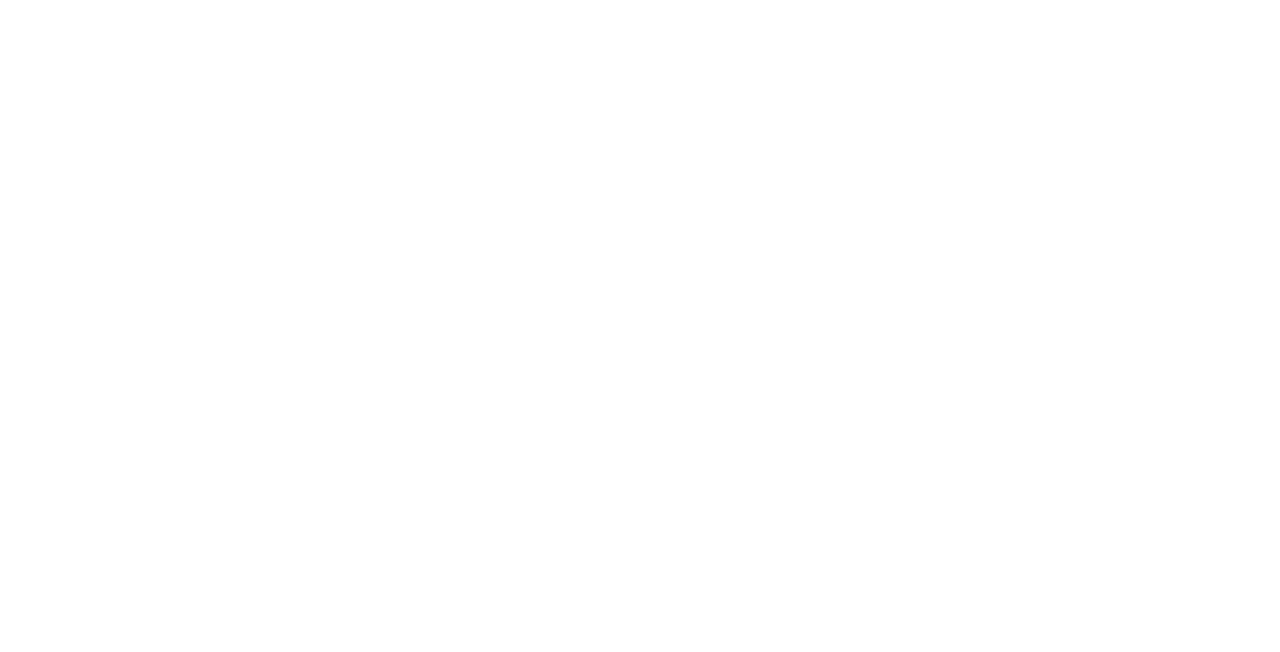
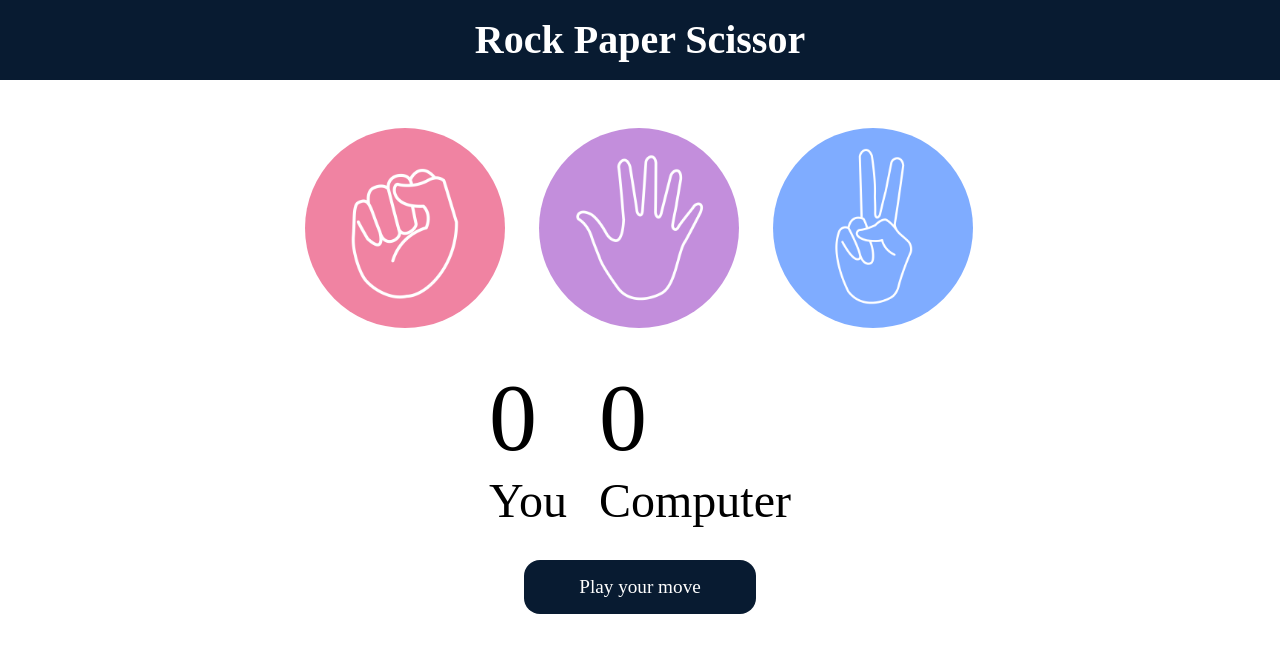
Before and after one commit to web-developers11/Javascript, a plain HTML site: page stone-paper-scissor/index.html in a window 1280 px wide. Drawn offline with Linux system fonts and the light colour scheme.

Commit message:
functionality added

```diff
--- a/stone-paper-scissor/index.html
+++ b/stone-paper-scissor/index.html
@@ -7,6 +7,33 @@
     <link rel="stylesheet" href="style.css"></link>
 </head>
 <body>
+    <div class="main-containe">
+        <h2>Rock Paper Scissor</h2>
+        <div class="choice-container">
+            <div class="choice" id="rock">
+                <img src="images/rock.png">
+            </div>
+            <div class="choice" id="paper">
+                <img src="images/paper.png">
+            </div>
+            <div class="choice" id="scissor">
+                <img src="images/scissors.png">
+            </div>
+        </div>
+        <div class="score">
+            <div class="user-card">
+                <p id="user-score">0</p>
+                <p>You</p>
+            </div>
+            <div class="comp-card">
+                <p id="comp-score">0</p>
+                <p>Computer</p>
+            </div>
+        </div>
+        <div class="play-move">
+            <p id="play">Play your move</p>
+        </div>
+    </div>
     <script src="index.js"></script>
 </body>
 </html>
--- a/stone-paper-scissor/index.js
+++ b/stone-paper-scissor/index.js
@@ -1 +1,57 @@
-console.log("sps");
+let choices=document.querySelectorAll(".choice");
+let msg=document.querySelector("#play");
+let userScore=document.querySelector("#user-score");
+let compScore=document.querySelector("#comp-score");
+
+let userCount=0;
+let compCount=0;
+
+choices.forEach((choice) => {
+  choice.addEventListener("click", () => {
+    const userChoice = choice.getAttribute("id");
+    playGame(userChoice);
+  });
+});
+
+const genCompChoice=()=>{
+    let options=["rock" , "paper" ,"scissor"];
+    let compIdx=Math.floor(Math.random()*3);
+    return options[compIdx];
+};
+const playGame = (userChoice)=>{
+    let userWin = true;
+    const compChoice=genCompChoice();
+    if(userChoice===compChoice){
+        drawGame();
+    }
+    else{
+        if(userChoice==="rock"){
+            userWin = compChoice==="paper" ? false : true;
+        }
+        else if(userChoice==="paper"){
+            userWin = compChoice==="scissor" ? false : true;
+        }
+        else{
+            userWin = compChoice==="rock" ? false : true;
+        }
+        showWinner(userWin, userChoice, compChoice);
+    }
+};
+const drawGame=()=>{
+    msg.innerText="Game was Draw. Play again.";
+    msg.style.backgroundColor="#081b31";
+};
+const showWinner = (userWin, userChoice, genCompChoice) => {
+    if(userWin){
+         msg.innerText=`You win! Your ${userChoice} beats ${genCompChoice}`;
+         msg.style.backgroundColor="green";
+         userCount++;
+         userScore.innerText=userCount;
+    }
+    else{
+        msg.innerText=`You lost!  ${genCompChoice} beats Your ${userChoice}`;
+        msg.style.backgroundColor="red";
+        compCount++;
+        compScore.innerText=compCount;
+    }
+}
--- a/stone-paper-scissor/style.css
+++ b/stone-paper-scissor/style.css
@@ -2,3 +2,62 @@
     margin: 0;
     padding: 0;
 }
+h2{
+    background-color: #081b31;
+    color: white;
+    text-align: center;
+    font-size: 2.5rem;
+    height: 5rem;
+    line-height: 5rem;;
+}
+.choice-container{
+    display: flex;
+    justify-content: center;
+    align-items: center;
+    gap: 2rem;
+    margin-top: 3rem;
+
+}
+.choice{
+    height: 202px;
+    width: 202px;
+    border-radius: 50%;
+        img{
+            height: 200px;
+            width: 200px;
+            object-fit: cover;
+            border-radius: 50%;
+            cursor: pointer;
+        }
+        img:hover{
+            border: 0.45rem solid black;
+        }
+}
+.score{
+    display: flex;
+    justify-content: center;
+    align-items: center;
+    gap: 2rem;
+    margin-top: 2rem;
+}
+#user-score ,#comp-score{
+font-size: 6rem;
+}
+p{
+    font-size: 3rem;
+}
+.play-move{
+    margin: 2rem;
+    justify-content: center;
+    display: flex;
+}
+#play{
+    width: 200px;
+    padding: 1rem;
+    font-size: 1.2rem;
+    border: none;
+    border-radius: 1rem;
+    background-color: #081b31;
+    color: white;
+    text-align: center;
+}
```
